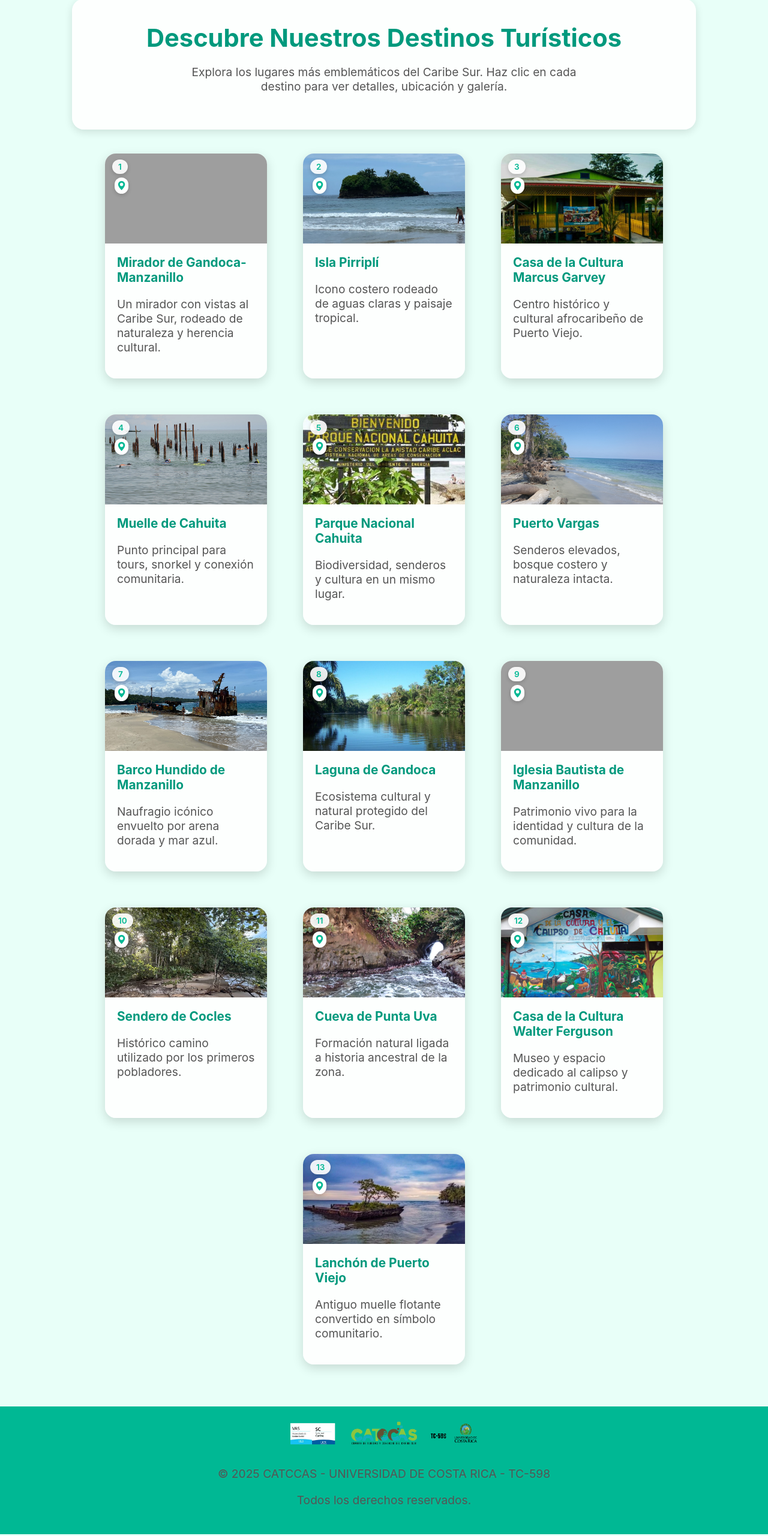
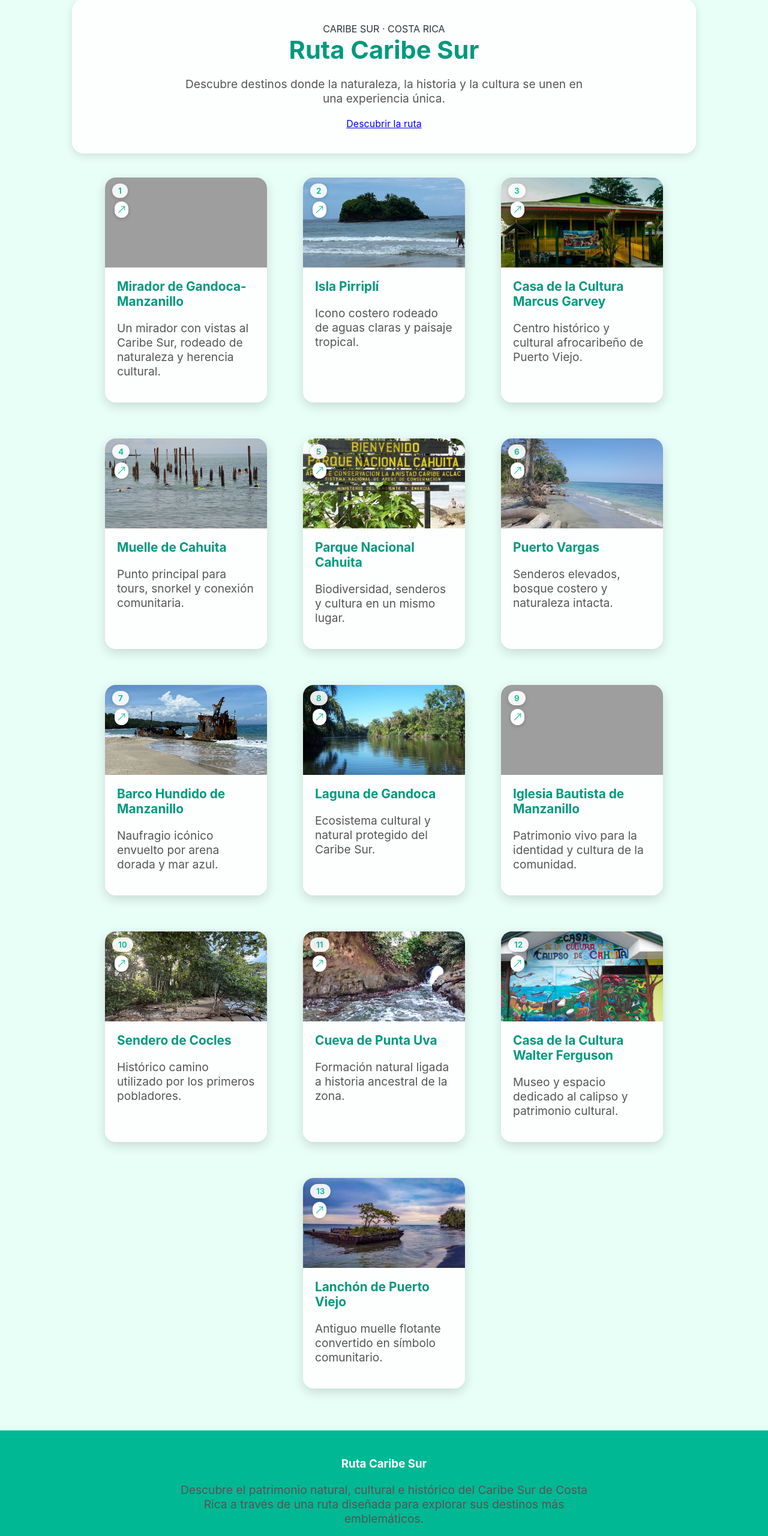
Before and after one commit to thelawcr/ruta-caribe-sur, a plain HTML site: page index.html in a window 1280 px wide. Shown: the part 99-2660 px from the top of the page at 60% size. Drawn offline with nearby package versions, Linux system fonts and the light colour scheme; grey boxes are pictures that could not be loaded.

Commit message:
Enhance index.html with new styles and layout
Added new styles and improved structure for better navigation and aesthetics.

```diff
--- a/index.html
+++ b/index.html
@@ -7,11 +7,15 @@
     <title>Destinos Turísticos</title>
     <link rel="stylesheet" href="styles.css">
     <link rel="stylesheet" href="https://cdn.jsdelivr.net/npm/bootstrap-icons@1.10.5/font/bootstrap-icons.css">
+    <link rel="preconnect" href="https://fonts.googleapis.com">
+    <link rel="preconnect" href="https://fonts.gstatic.com" crossorigin>
+    <link
+        href="https://fonts.googleapis.com/css2?family=Manrope:wght@300;400;500;600;700&family=Cormorant+Garamond:wght@500;600;700&display=swap"
+        rel="stylesheet">
 </head>
 
 <body>
 
-    <!-- NAVBAR -->
     <nav class="navbar">
         <div class="nav-container">
             <a href="index.html" class="nav-logo">Ruta Caribe Sur</a>
@@ -24,33 +28,50 @@
             </label>
 
             <ul class="nav-menu">
-                <li><a href="index.html">Inicio</a></li>
+                <li><a href="#destinos">Destinos</a></li>
+                <li><a href="mapa.html">Mapa</a></li>
+                <li><a href="galeria.html">Galería</a></li>
+                <li><a href="#footer">Contacto</a></li>
             </ul>
         </div>
     </nav>
 
-    <!-- HEADER -->
-    <header>
-        <h1>Descubre Nuestros Destinos Turísticos</h1>
-        <p>Explora los lugares más emblemáticos del Caribe Sur. Haz clic en cada destino para ver detalles, ubicación y
-            galería.</p>
+
+    <header class="hero">
+
+        <div class="hero-content">
+
+            <span class="hero-subtitle">
+                CARIBE SUR · COSTA RICA
+            </span>
+
+            <h1>
+                Ruta Caribe Sur
+            </h1>
+
+            <p>
+                Descubre destinos donde la naturaleza, la historia y la cultura se unen en una experiencia única.
+            </p>
+
+            <a href="#destinos" class="hero-btn">
+                Descubrir la ruta
+            </a>
+
+        </div>
+
     </header>
 
     <!-- CARDS -->
     <main>
         <section id="destinos" class="cards-container">
 
-            <!-- PLANTILLA PROFESIONAL DE CARD -->
-            <!-- ESTRUCTURA: IMAGEN → NÚMERO → ICONO → TEXTO -->
-
-            <!-- CARD 1 -->
             <div class="card">
                 <img src="imgs/D1/4.JPEG" class="card-thumb" alt="Miniatura del destino">
 
                 <div class="route-number">1</div>
 
                 <div class="card-icon">
-                    <i class="bi bi-geo-alt-fill"></i>
+                    <i class="bi bi-arrow-up-right"></i>
                 </div>
 
                 <a href="destino1.html">
@@ -65,7 +86,9 @@
             <div class="card">
                 <img src="imgs/D2/1.JPEG" class="card-thumb">
                 <div class="route-number">2</div>
-                <div class="card-icon"><i class="bi bi-geo-alt-fill"></i></div>
+                <div class="card-icon">
+                    <i class="bi bi-arrow-up-right"></i>
+                </div>
                 <a href="destino2.html">
                     <h3>Isla Pirriplí</h3>
                     <p>Icono costero rodeado de aguas claras y paisaje tropical.</p>
@@ -76,7 +99,9 @@
             <div class="card">
                 <img src="imgs/D3/1.jpg" class="card-thumb">
                 <div class="route-number">3</div>
-                <div class="card-icon"><i class="bi bi-geo-alt-fill"></i></div>
+                <div class="card-icon">
+                    <i class="bi bi-arrow-up-right"></i>
+                </div>
                 <a href="destino3.html">
                     <h3>Casa de la Cultura Marcus Garvey</h3>
                     <p>Centro histórico y cultural afrocaribeño de Puerto Viejo.</p>
@@ -87,7 +112,9 @@
             <div class="card">
                 <img src="imgs/D4/1.jpg" class="card-thumb">
                 <div class="route-number">4</div>
-                <div class="card-icon"><i class="bi bi-geo-alt-fill"></i></div>
+                <div class="card-icon">
+                    <i class="bi bi-arrow-up-right"></i>
+                </div>
                 <a href="destino4.html">
                     <h3>Muelle de Cahuita</h3>
                     <p>Punto principal para tours, snorkel y conexión comunitaria.</p>
@@ -98,7 +125,9 @@
             <div class="card">
                 <img src="imgs/D5/1.jpg" class="card-thumb">
                 <div class="route-number">5</div>
-                <div class="card-icon"><i class="bi bi-geo-alt-fill"></i></div>
+                <div class="card-icon">
+                    <i class="bi bi-arrow-up-right"></i>
+                </div>
                 <a href="destino5.html">
                     <h3>Parque Nacional Cahuita</h3>
                     <p>Biodiversidad, senderos y cultura en un mismo lugar.</p>
@@ -109,7 +138,9 @@
             <div class="card">
                 <img src="imgs/D6/1.jpg" class="card-thumb">
                 <div class="route-number">6</div>
-                <div class="card-icon"><i class="bi bi-geo-alt-fill"></i></div>
+                <div class="card-icon">
+                    <i class="bi bi-arrow-up-right"></i>
+                </div>
                 <a href="destino6.html">
                     <h3>Puerto Vargas</h3>
                     <p>Senderos elevados, bosque costero y naturaleza intacta.</p>
@@ -120,7 +151,9 @@
             <div class="card">
                 <img src="imgs/D7/2.JPEG" class="card-thumb">
                 <div class="route-number">7</div>
-                <div class="card-icon"><i class="bi bi-geo-alt-fill"></i></div>
+                <div class="card-icon">
+                    <i class="bi bi-arrow-up-right"></i>
+                </div>
                 <a href="destino7.html">
                     <h3>Barco Hundido de Manzanillo</h3>
                     <p>Naufragio icónico envuelto por arena dorada y mar azul.</p>
@@ -131,7 +164,9 @@
             <div class="card">
                 <img src="imgs/D8/1.jpg" class="card-thumb">
                 <div class="route-number">8</div>
-                <div class="card-icon"><i class="bi bi-geo-alt-fill"></i></div>
+                <div class="card-icon">
+                    <i class="bi bi-arrow-up-right"></i>
+                </div>
                 <a href="destino8.html">
                     <h3>Laguna de Gandoca</h3>
                     <p>Ecosistema cultural y natural protegido del Caribe Sur.</p>
@@ -142,7 +177,9 @@
             <div class="card">
                 <img src="imgs/D9/1.JPEG" class="card-thumb">
                 <div class="route-number">9</div>
-                <div class="card-icon"><i class="bi bi-geo-alt-fill"></i></div>
+                <div class="card-icon">
+                    <i class="bi bi-arrow-up-right"></i>
+                </div>
                 <a href="destino9.html">
                     <h3>Iglesia Bautista de Manzanillo</h3>
                     <p>Patrimonio vivo para la identidad y cultura de la comunidad.</p>
@@ -153,7 +190,9 @@
             <div class="card">
                 <img src="imgs/D10/1.jpg" class="card-thumb">
                 <div class="route-number">10</div>
-                <div class="card-icon"><i class="bi bi-geo-alt-fill"></i></div>
+                <div class="card-icon">
+                    <i class="bi bi-arrow-up-right"></i>
+                </div>
                 <a href="destino10.html">
                     <h3>Sendero de Cocles</h3>
                     <p>Histórico camino utilizado por los primeros pobladores.</p>
@@ -164,7 +203,9 @@
             <div class="card">
                 <img src="imgs/D11/1.jpg" class="card-thumb">
                 <div class="route-number">11</div>
-                <div class="card-icon"><i class="bi bi-geo-alt-fill"></i></div>
+                <div class="card-icon">
+                    <i class="bi bi-arrow-up-right"></i>
+                </div>
                 <a href="destino11.html">
                     <h3>Cueva de Punta Uva</h3>
                     <p>Formación natural ligada a historia ancestral de la zona.</p>
@@ -175,7 +216,9 @@
             <div class="card">
                 <img src="imgs/D12/1.jpeg" class="card-thumb">
                 <div class="route-number">12</div>
-                <div class="card-icon"><i class="bi bi-geo-alt-fill"></i></div>
+                <div class="card-icon">
+                    <i class="bi bi-arrow-up-right"></i>
+                </div>
                 <a href="destino12.html">
                     <h3>Casa de la Cultura Walter Ferguson</h3>
                     <p>Museo y espacio dedicado al calipso y patrimonio cultural.</p>
@@ -186,7 +229,9 @@
             <div class="card">
                 <img src="imgs/D13/1.png" class="card-thumb">
                 <div class="route-number">13</div>
-                <div class="card-icon"><i class="bi bi-geo-alt-fill"></i></div>
+                <div class="card-icon">
+                    <i class="bi bi-arrow-up-right"></i>
+                </div>
                 <a href="destino13.html">
                     <h3>Lanchón de Puerto Viejo</h3>
                     <p>Antiguo muelle flotante convertido en símbolo comunitario.</p>
@@ -196,13 +241,69 @@
         </section>
     </main>
 
-    <!-- FOOTER -->
-    <footer>
-        <img src="imgs/footer.png" alt="" class="footer-img">
-        <p>&copy; 2025 CATCCAS - UNIVERSIDAD DE COSTA RICA - TC-598</p>
-        <p>Todos los derechos reservados.</p>
+
+    <footer id="footer">
+
+        <div class="footer-container">
+
+            <div class="footer-brand">
+
+                <h3>Ruta Caribe Sur</h3>
+
+                <p>
+                    Descubre el patrimonio natural, cultural e histórico del Caribe Sur de Costa Rica a través de una
+                    ruta diseñada para explorar sus destinos más emblemáticos.
+                </p>
+
+            </div>
+
+            <div class="footer-links">
+
+                <h4>Navegación</h4>
+
+                <a href="#">Inicio</a>
+                <a href="#destinos">Destinos</a>
+
+            </div>
+
+            <div class="footer-info">
+
+                <h4>Proyecto</h4>
+
+                <p>Universidad de Costa Rica</p>
+                <p>TC-598</p>
+                <p>CATCCAS</p>
+
+            </div>
+
+        </div>
+
+        <div class="footer-bottom">
+
+            © 2026 Ruta Caribe Sur · Universidad de Costa Rica · Desarrollado por Jorge Zamora Lopez
+
+        </div>
+
     </footer>
+    <script>
 
+        const navbar = document.querySelector(".navbar");
+
+        window.addEventListener("scroll", () => {
+
+            if (window.scrollY > 80) {
+
+                navbar.classList.add("scrolled");
+
+            } else {
+
+                navbar.classList.remove("scrolled");
+
+            }
+
+        });
+
+    </script>
 </body>
 
 </html>
```
